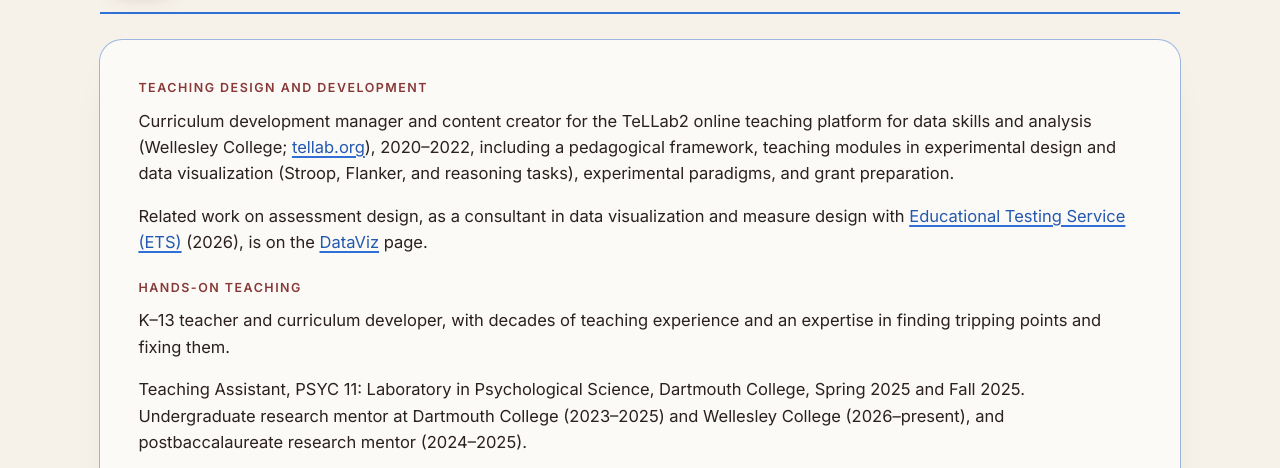
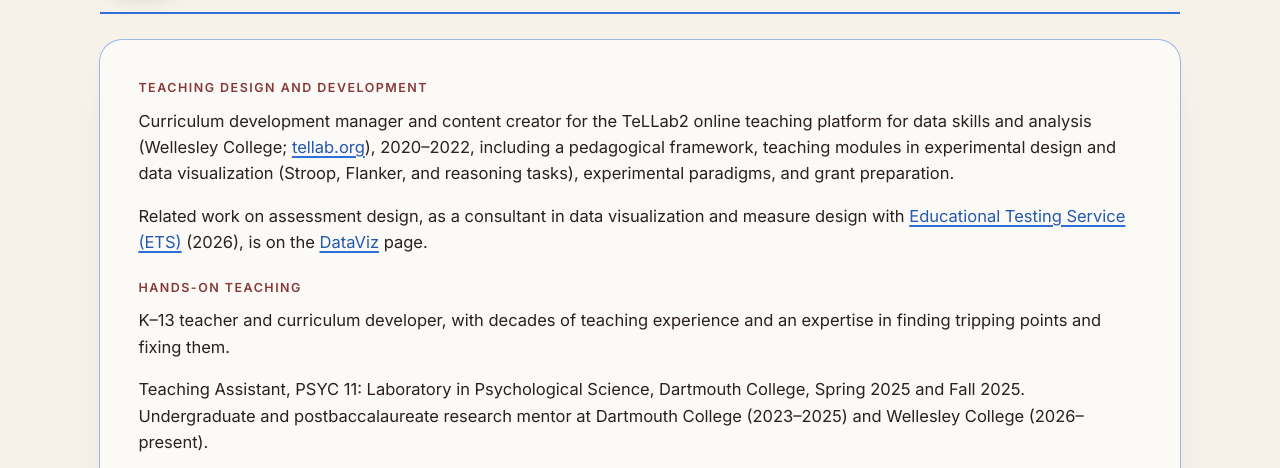
Before and after one commit to Minding-Data/minding-data.github.io, a plain HTML site: page areas/teaching.html in a window 1280 px wide. Shown: the part 330-798 px from the top of the page. Drawn offline with Linux system fonts and the light colour scheme.

Commit message:
Teaching: mentor line wording

```diff
--- a/areas/teaching.html
+++ b/areas/teaching.html
@@ -40,7 +40,7 @@
 <p id="ets-teaching">Related work on assessment design, as a consultant in data visualization and measure design with <a href="https://www.ets.org/">Educational Testing Service (ETS)</a> (2026), is on the <a href="dataviz.html#ets">DataViz</a> page.</p>
 <h3 class="works-h3" id="hands-on">Hands-on Teaching</h3>
 <p>K–13 teacher and curriculum developer, with decades of teaching experience and an expertise in finding tripping points and fixing them.</p>
-<p>Teaching Assistant, PSYC 11: Laboratory in Psychological Science, Dartmouth College, Spring 2025 and Fall 2025. Undergraduate research mentor at Dartmouth College (2023–2025) and Wellesley College (2026–present), and postbaccalaureate research mentor (2024–2025).</p>
+<p>Teaching Assistant, PSYC 11: Laboratory in Psychological Science, Dartmouth College, Spring 2025 and Fall 2025. Undergraduate and postbaccalaureate research mentor at Dartmouth College (2023–2025) and Wellesley College (2026–present).</p>
 <p class="in-progress"><span class="in-progress-k">In progress</span> Undergraduate research mentoring at Wellesley College, 2026–present.</p>
 </article>
 <section class="works" aria-labelledby="works-h">
```
